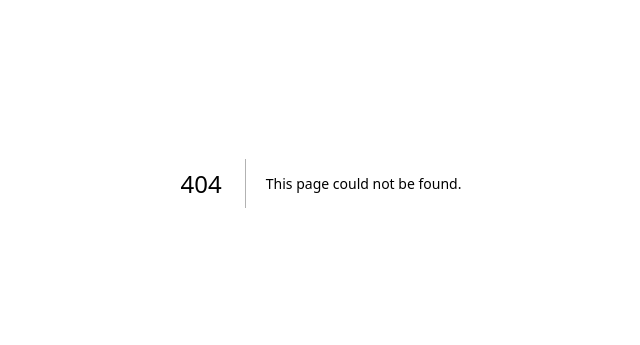
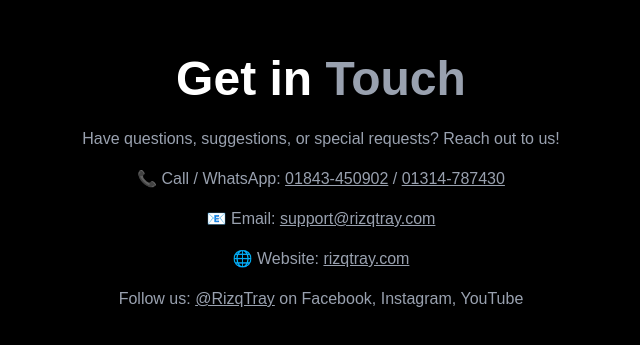
Before and after one commit to Abdul-Awul-Arman/Forntend-mentor-four-card-feature, a Next.js app: page /contact in a window 1280 px wide. Before the commit this address had no page. Shown: the part 217-562 px from the top of the page, without its empty margins (319-959 px from the left). Built offline with nearby package versions, Linux system fonts and the light colour scheme.

Commit message:
Add contact folder with correct lowercase name

```diff
--- /dev/null
+++ b/src/app/contact/page.tsx
@@ -0,0 +1,7 @@
+import ContactPage from "@/components/ContactsPage";
+
+export default function Contact(){
+    return(
+        <ContactPage></ContactPage>
+    )
+}
```
